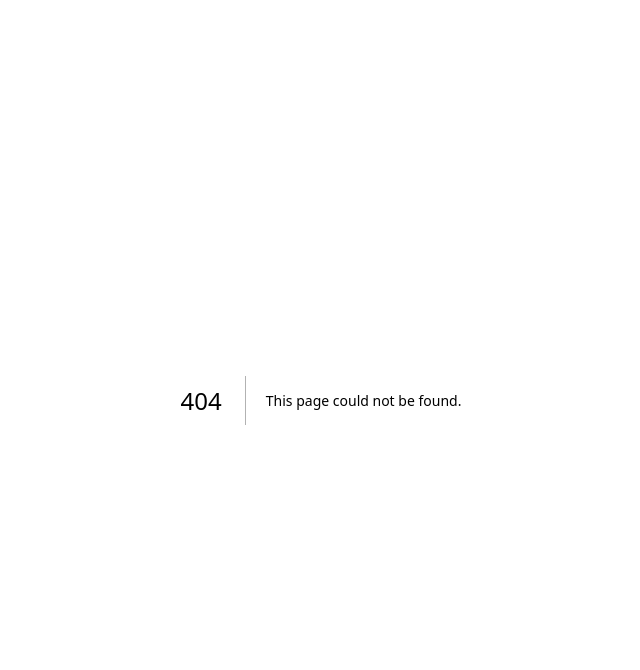
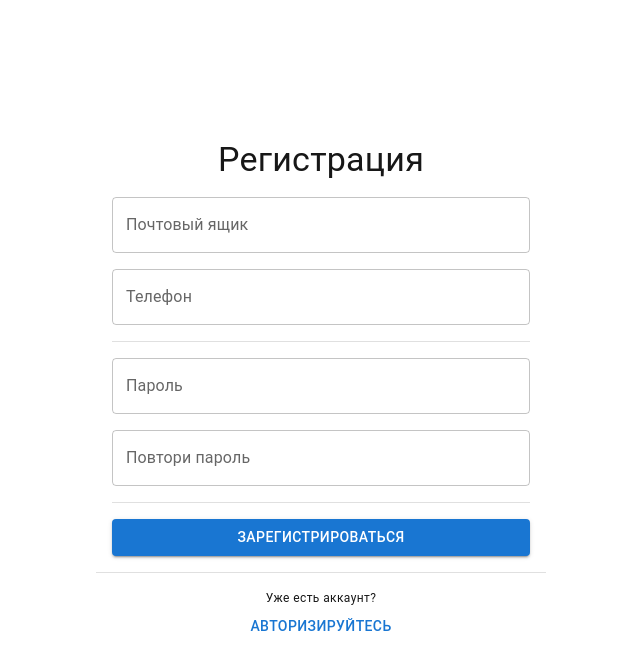
Before and after one commit to LogicZepochka/brunoyam-project01, a Next.js app in the folder frontend/: page /register in a window 1280 px wide. Before the commit this address had no page. Shown: the top 670 px of the page, without its empty margins (319-959 px from the left). Built offline with nearby package versions, Linux system fonts and the light colour scheme; what @mui/material-nextjs would draw is missing.

Commit message:
(feat): Создана страница регистрации

```diff
--- /dev/null
+++ b/frontend/src/app/(autorizationAndRegistration)/register/page.tsx
@@ -0,0 +1,20 @@
+import SignInForm from "@/components/signin/SignInForm";
+import SignUpForm from "@/components/signin/SignUpForm";
+import { Box, Container, Grid, Paper } from "@mui/material";
+
+export default function Home() {
+  return (
+    <Container maxWidth="xl">
+      <Grid
+        container
+        justifyContent="center"
+        alignItems="center"
+        style={{ minHeight: "100vh" }}
+      >
+        <Grid>
+          <SignUpForm />
+        </Grid>
+      </Grid>
+    </Container>
+  );
+}
--- /dev/null
+++ b/frontend/src/components/signin/SignUpForm.tsx
@@ -0,0 +1,63 @@
+"use client";
+
+import {
+  Box,
+  Button,
+  Divider,
+  Stack,
+  TextField,
+  Typography,
+} from "@mui/material";
+
+export default function SignUpForm() {
+  const handleClickToLogin = () => {
+    window.location.href = "/signin";
+  };
+
+  return (
+    <Box minWidth="450px">
+      <Typography align="center" variant="h4">
+        Регистрация
+      </Typography>
+      <Box component="form" padding={2}>
+        <Stack spacing={2}>
+          <TextField
+            label="Почтовый ящик"
+            placeholder="email@example.ru"
+            name="email"
+            fullWidth
+          />
+          <TextField
+            label="Телефон"
+            placeholder="+7(999)999-99-99"
+            name="phone"
+            fullWidth
+          />
+          <Divider />
+          <TextField type="password" label="Пароль" name="password" fullWidth />
+          <TextField
+            type="password"
+            label="Повтори пароль"
+            name="passwordRepeat"
+            fullWidth
+          />
+          <Divider />
+          <Stack>
+            <Button type="submit" variant="contained" onSubmit={() => {}}>
+              Зарегистрироваться
+            </Button>
+          </Stack>
+        </Stack>
+      </Box>
+      <Divider />
+      <Stack spacing={0} padding={2}>
+        <Typography align="center" variant="caption">
+          Уже есть аккаунт?
+        </Typography>
+        <Button type="button" variant="text" onClick={handleClickToLogin}>
+          Авторизируйтесь
+        </Button>
+      </Stack>
+    </Box>
+  );
+}
```
